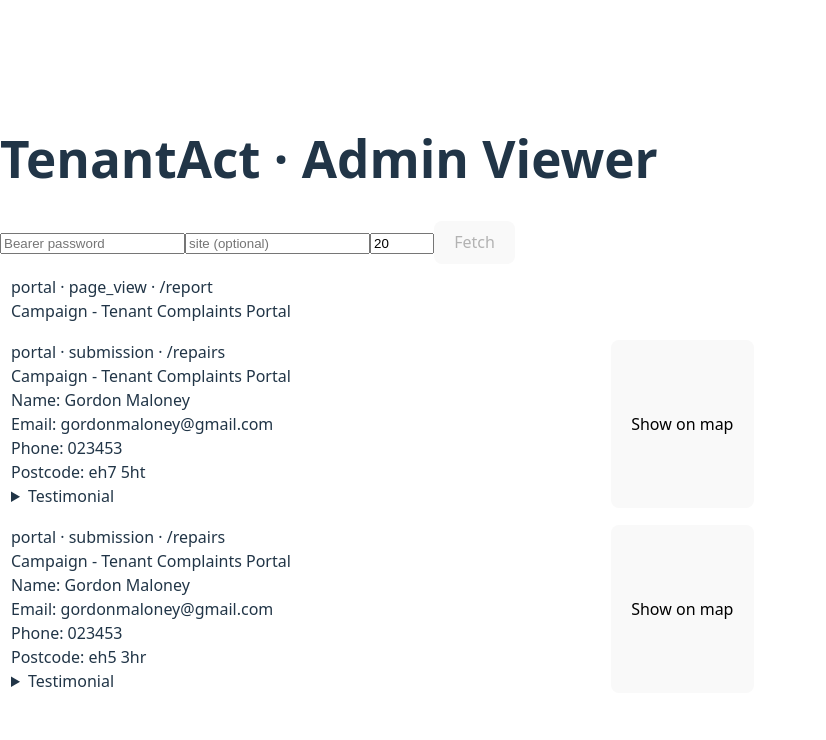
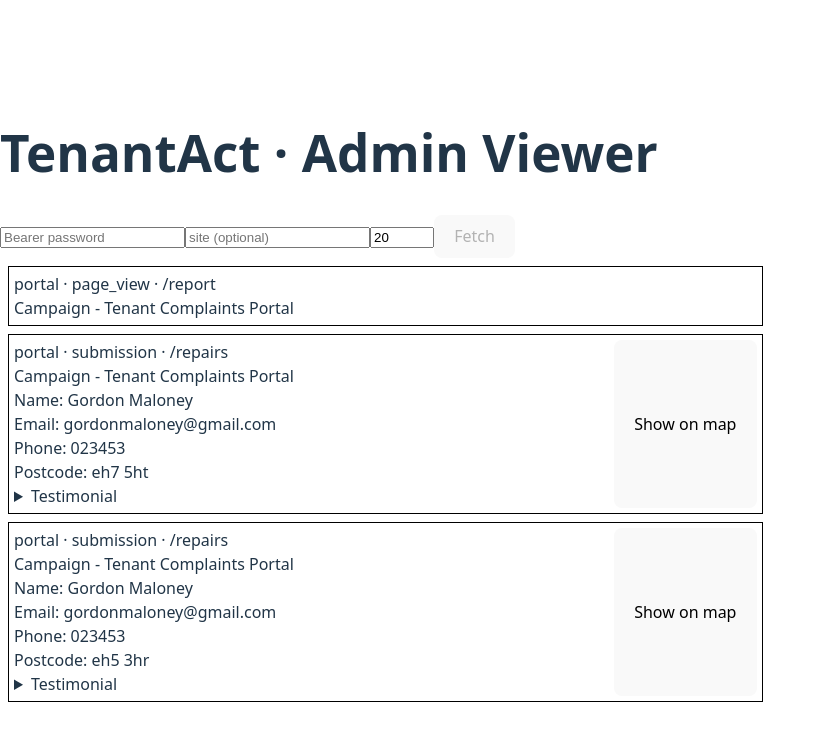
Before and after one commit to gordonmaloney/testify, a React (Vite) app: page / in a window 1280 px wide. Shown: the top 740 px of the page, without its empty margins (0-826 px from the left). Built offline with nearby package versions, Linux system fonts and the light colour scheme.

Commit message:
postcode

```diff
--- a/src/App.jsx
+++ b/src/App.jsx
@@ -34,10 +34,11 @@ function EventCard({ ev }) {
 			className="rounded-2xl border p-4 shadow-sm bg-white"
 			style={{
 				border: "1px solid white",
-				margin: "5px",
+				margin: "8px",
 				padding: "5px",
 				display: "flex",
 				flexDirection: "row",
+        border: '1px solid black',
 			}}
 		>
 			<div style={{width: '600px'}}>
```
